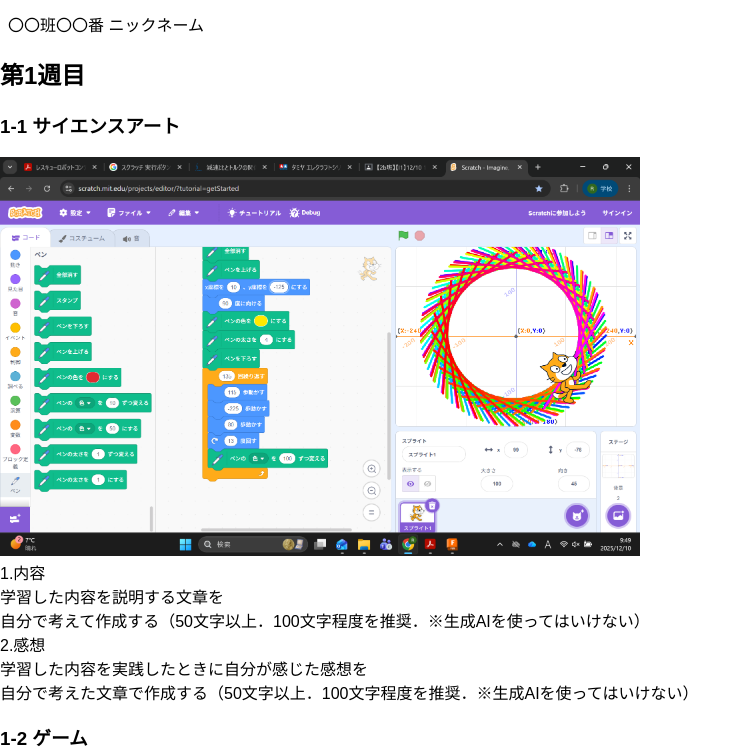
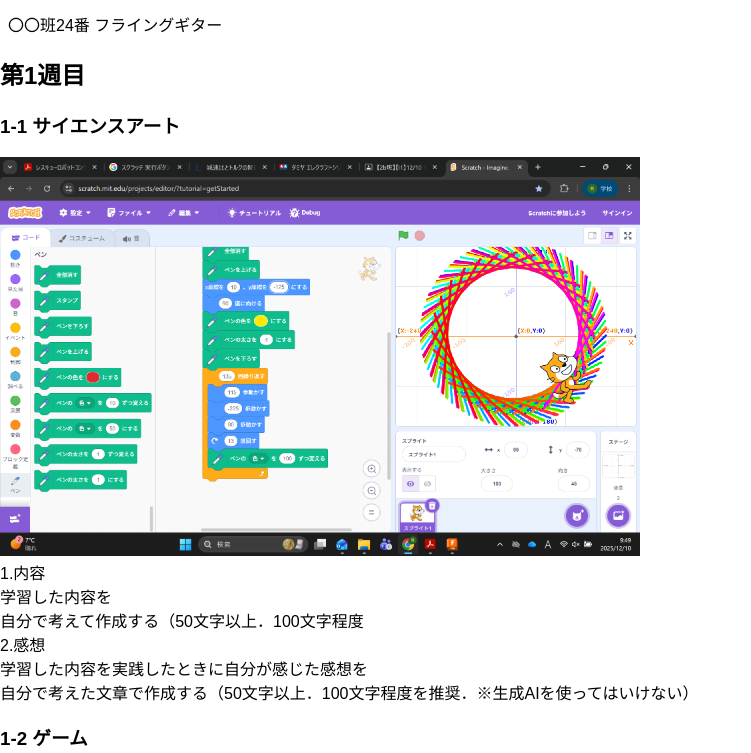
Before and after one commit to fly-gd/web, a plain HTML site: page rep01.html in a window 1280 px wide. Shown: the part 47-800 px from the top of the page, without its empty margins (0-751 px from the left). Drawn offline with Linux system fonts and the light colour scheme.

Commit message:
Update rep01.html

```diff
--- a/rep01.html
+++ b/rep01.html
@@ -22,7 +22,7 @@
 <body>
   <div class=header>
     <h1>1週目のレポート ： 公大高専１年実習I-1</h1>
-    <div>〇〇班〇〇番 ニックネーム</div>
+    <div>〇〇班24番 フライングギター</div>
   </div>
   <div class=1week>
     <h2>第1週目</h2>
@@ -31,8 +31,8 @@
       <img src="art.png" alt="ラインアートの画像" width="50%" height="50%">
       <div>
         1.内容<br>
-        学習した内容を説明する文章を<br>
-        自分で考えて作成する（50文字以上．100文字程度を推奨．※生成AIを使ってはいけない）<br>
+        学習した内容を<br>
+        自分で考えて作成する（50文字以上．100文字程度<br>
         2.感想<br>
         学習した内容を実践したときに自分が感じた感想を<br>
         自分で考えた文章で作成する（50文字以上．100文字程度を推奨．※生成AIを使ってはいけない）<br>
```
